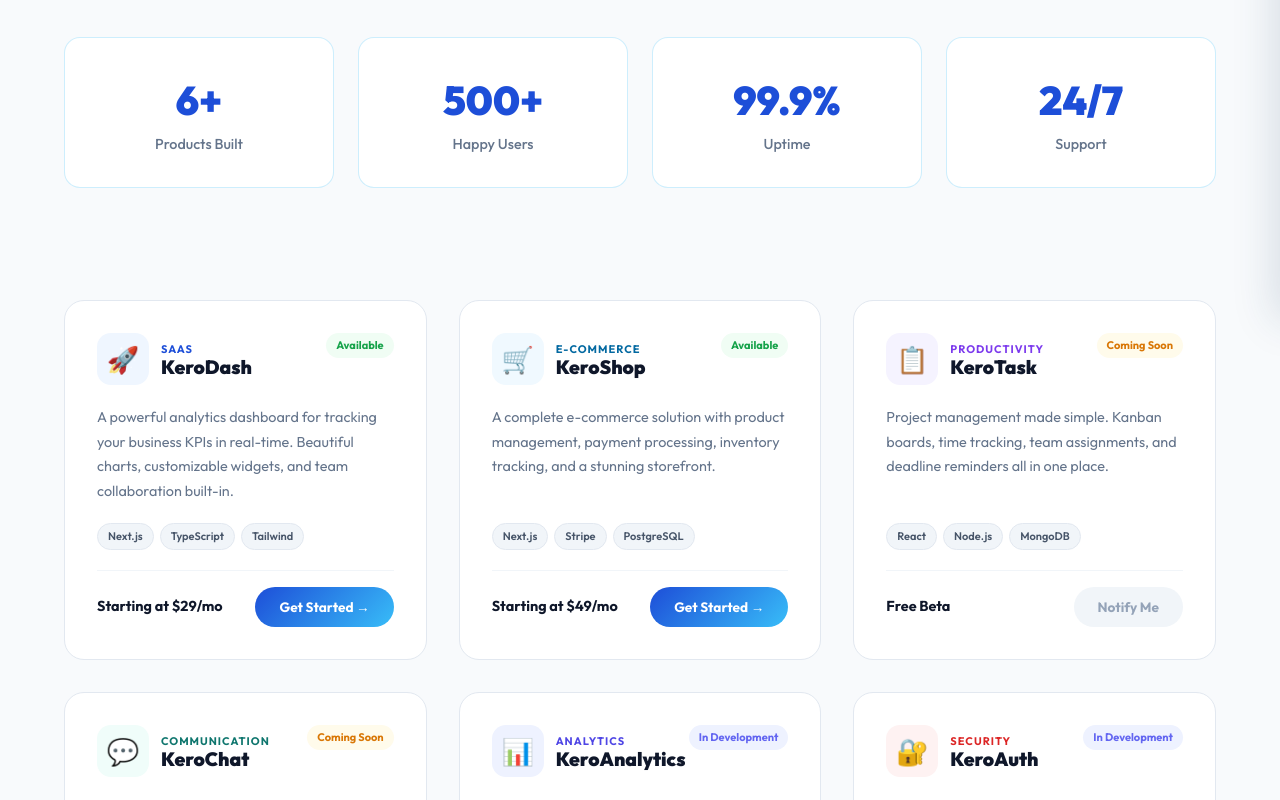
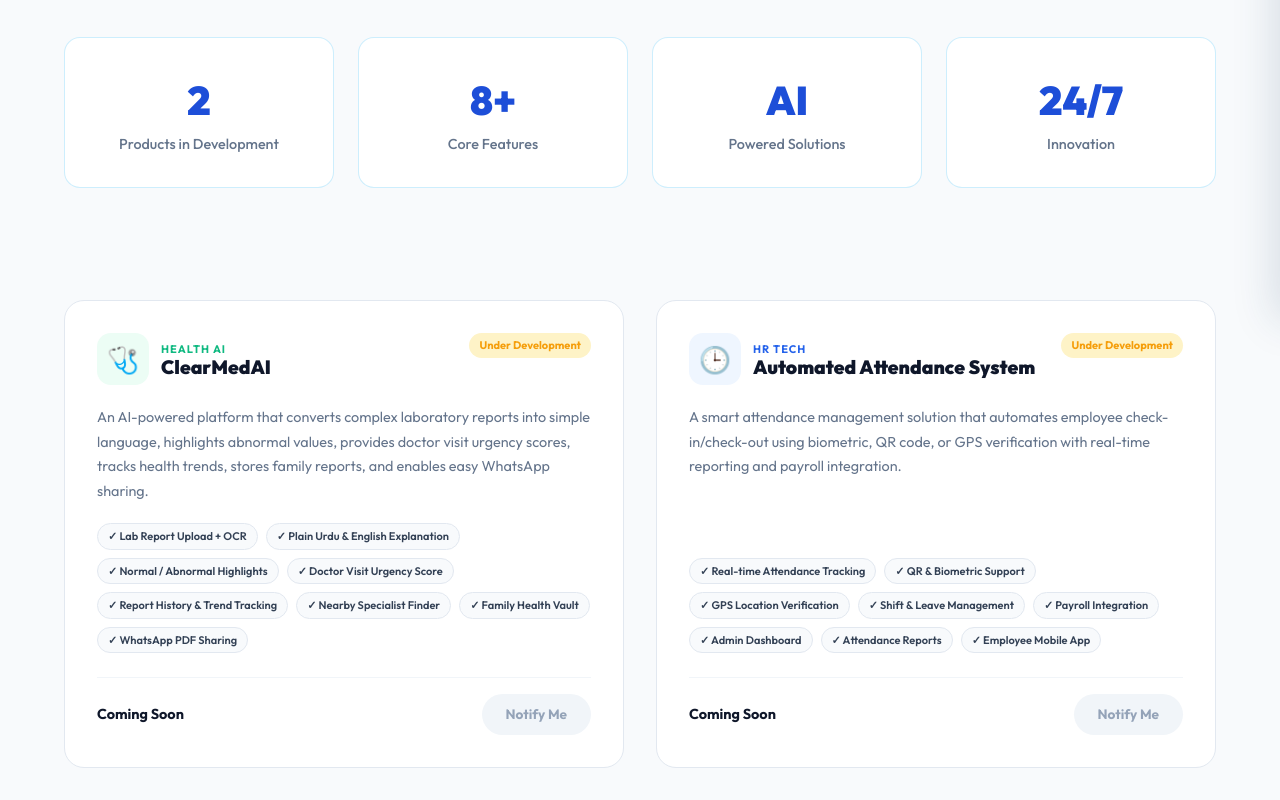
Before and after one commit to faizanahmed124/kerodev, a Next.js app: page /products in a window 1280 px wide. Shown: the part 480-1280 px from the top of the page. Built offline with nearby package versions, Linux system fonts and the light colour scheme.

Commit message:
Product page added

```diff
--- a/src/app/(site)/products/page.tsx
+++ b/src/app/(site)/products/page.tsx
@@ -8,96 +8,61 @@
 
 const products = [
   {
-    icon: "🚀",
-    tag: "SaaS",
-    title: "KeroDash",
+    icon: "🩺",
+    tag: "Health AI",
+    title: "ClearMedAI",
     description:
-      "A powerful analytics dashboard for tracking your business KPIs in real-time. Beautiful charts, customizable widgets, and team collaboration built-in.",
-    tech: ["Next.js", "TypeScript", "Tailwind"],
-    status: "Available",
-    statusColor: "#16a34a",
-    statusBg: "#f0fdf4",
-    color: "#1d4ed8",
+      "An AI-powered platform that converts complex laboratory reports into simple language, highlights abnormal values, provides doctor visit urgency scores, tracks health trends, stores family reports, and enables easy WhatsApp sharing.",
+    status: "Under Development",
+    statusColor: "#f59e0b",
+    statusBg: "#fef3c7",
+    color: "#10b981",
+    bg: "#ecfdf5",
+    price: "Coming Soon",
+
+    features: [
+      "Lab Report Upload + OCR",
+      "Plain Urdu & English Explanation",
+      "Normal / Abnormal Highlights",
+      "Doctor Visit Urgency Score",
+      "Report History & Trend Tracking",
+      "Nearby Specialist Finder",
+      "Family Health Vault",
+      "WhatsApp PDF Sharing",
+    ],
+  },
+
+  {
+    icon: "🕒",
+    tag: "HR Tech",
+    title: "Automated Attendance System",
+    description:
+      "A smart attendance management solution that automates employee check-in/check-out using biometric, QR code, or GPS verification with real-time reporting and payroll integration.",
+    status: "Under Development",
+    statusColor: "#f59e0b",
+    statusBg: "#fef3c7",
+    color: "#2563eb",
     bg: "#eff6ff",
-    price: "Starting at $29/mo",
-  },
-  {
-    icon: "🛒",
-    tag: "E-Commerce",
-    title: "KeroShop",
-    description:
-      "A complete e-commerce solution with product management, payment processing, inventory tracking, and a stunning storefront.",
-    tech: ["Next.js", "Stripe", "PostgreSQL"],
-    status: "Available",
-    statusColor: "#16a34a",
-    statusBg: "#f0fdf4",
-    color: "#0369a1",
-    bg: "#f0f9ff",
-    price: "Starting at $49/mo",
-  },
-  {
-    icon: "📋",
-    tag: "Productivity",
-    title: "KeroTask",
-    description:
-      "Project management made simple. Kanban boards, time tracking, team assignments, and deadline reminders all in one place.",
-    tech: ["React", "Node.js", "MongoDB"],
-    status: "Coming Soon",
-    statusColor: "#d97706",
-    statusBg: "#fffbeb",
-    color: "#7c3aed",
-    bg: "#f5f3ff",
-    price: "Free Beta",
-  },
-  {
-    icon: "💬",
-    tag: "Communication",
-    title: "KeroChat",
-    description:
-      "Real-time team communication with channels, direct messages, file sharing, and powerful integrations with your favorite tools.",
-    tech: ["Socket.io", "React", "Redis"],
-    status: "Coming Soon",
-    statusColor: "#d97706",
-    statusBg: "#fffbeb",
-    color: "#0f766e",
-    bg: "#f0fdfa",
-    price: "Free Beta",
-  },
-  {
-    icon: "📊",
-    tag: "Analytics",
-    title: "KeroAnalytics",
-    description:
-      "Privacy-first website analytics. No cookies, no GDPR headaches. Get actionable insights about your visitors without compromising their privacy.",
-    tech: ["Go", "ClickHouse", "React"],
-    status: "In Development",
-    statusColor: "#6366f1",
-    statusBg: "#eef2ff",
-    color: "#4f46e5",
-    bg: "#eef2ff",
-    price: "TBD",
-  },
-  {
-    icon: "🔐",
-    tag: "Security",
-    title: "KeroAuth",
-    description:
-      "Drop-in authentication solution for your apps. Magic links, OAuth, 2FA, and role-based permissions — all ready in minutes.",
-    tech: ["Next.js", "JWT", "PostgreSQL"],
-    status: "In Development",
-    statusColor: "#6366f1",
-    statusBg: "#eef2ff",
-    color: "#dc2626",
-    bg: "#fef2f2",
-    price: "TBD",
+    price: "Coming Soon",
+
+    features: [
+      "Real-time Attendance Tracking",
+      "QR & Biometric Support",
+      "GPS Location Verification",
+      "Shift & Leave Management",
+      "Payroll Integration",
+      "Admin Dashboard",
+      "Attendance Reports",
+      "Employee Mobile App",
+    ],
   },
 ];
 
 const stats = [
-  { number: "6+", label: "Products Built" },
-  { number: "500+", label: "Happy Users" },
-  { number: "99.9%", label: "Uptime" },
-  { number: "24/7", label: "Support" },
+  { number: "2", label: "Products in Development" },
+  { number: "8+", label: "Core Features" },
+  { number: "AI", label: "Powered Solutions" },
+  { number: "24/7", label: "Innovation" },
 ];
 
 export default function ProductsPage() {
@@ -234,13 +199,28 @@
                     {product.description}
                   </p>
 
-                  {/* Tech Stack */}
-                  <div style={{ display: "flex", flexWrap: "wrap", gap: "6px", marginBottom: "1.25rem" }}>
-                    {product.tech.map((t, j) => (
-                      <span key={j} className="tech-badge">{t}</span>
-                    ))}
-                  </div>
-
+<div
+  style={{
+    display: "flex",
+    flexWrap: "wrap",
+    gap: "8px",
+    marginBottom: "1.5rem",
+  }}
+>
+  {product.features?.map((feature, index) => (
+    <span
+      key={index}
+      className="tech-badge"
+      style={{
+        background: "#f8fafc",
+        border: "1px solid #e2e8f0",
+        color: "#334155",
+      }}
+    >
+      ✓ {feature}
+    </span>
+  ))}
+</div>
                   {/* Footer */}
                   <div style={{
                     display: "flex", alignItems: "center", justifyContent: "space-between",
@@ -248,7 +228,7 @@
                   }}>
                     <span style={{ fontSize: "0.9rem", fontWeight: 700, color: "#0f172a" }}>{product.price}</span>
                     <a
-                      href="/contact"
+                      href="/#contact"
                       className="cta-btn"
                       style={{
                         background: product.status === "Available"
@@ -275,7 +255,7 @@
             <p style={{ color: "rgba(255,255,255,0.85)", fontSize: "1.05rem", lineHeight: 1.7, marginBottom: "2rem" }}>
               Can't find what you're looking for? We build custom software tailored to your exact needs.
             </p>
-            <a href="/contact" style={{
+            <a href="/#contact" style={{
               display: "inline-block", padding: "14px 36px", borderRadius: "999px",
               background: "#fff", color: "#1d4ed8", fontWeight: 700, fontSize: "0.95rem",
               textDecoration: "none", letterSpacing: "0.5px",
--- a/src/app/components/layout/footer/index.tsx
+++ b/src/app/components/layout/footer/index.tsx
@@ -10,6 +10,7 @@
 export const Footerlinkdata: FooterType[] = [
   { label: "About", href: "/#about" },
   { label: "Features", href: "/#TechStacks" },
+     { label: "Products", href: "/products" },
   { label: "Testimonials", href: "/#testimonials" },
   { label: "Contact Us", href: "/#contact" },
 ];
--- a/src/lib/data/pageData.ts
+++ b/src/lib/data/pageData.ts
@@ -9,7 +9,7 @@
 
   { label: "About", href: "/#about" },
   { label: "Services", href: "/services" },
-  // { label: "Products", href: "/products" },
+  { label: "Products", href: "/products" },
   { label: "Features", href: "/#TechStacks" },
   { label: "Testimonials", href: "/#testimonials" },
   { label: "Contact Us", href: "/#contact" },
@@ -121,6 +121,7 @@
 export const Footerlinkdata: FooterType[] = [
   { label: "About", href: "/#about" },
   { label: "Features", href: "/#TechStacks" },
+   { label: "Products", href: "/products" },
   { label: "Testimonials", href: "/#testimonials" },
   { label: "Contact Us", href: "/#contact" },
 ];
```
